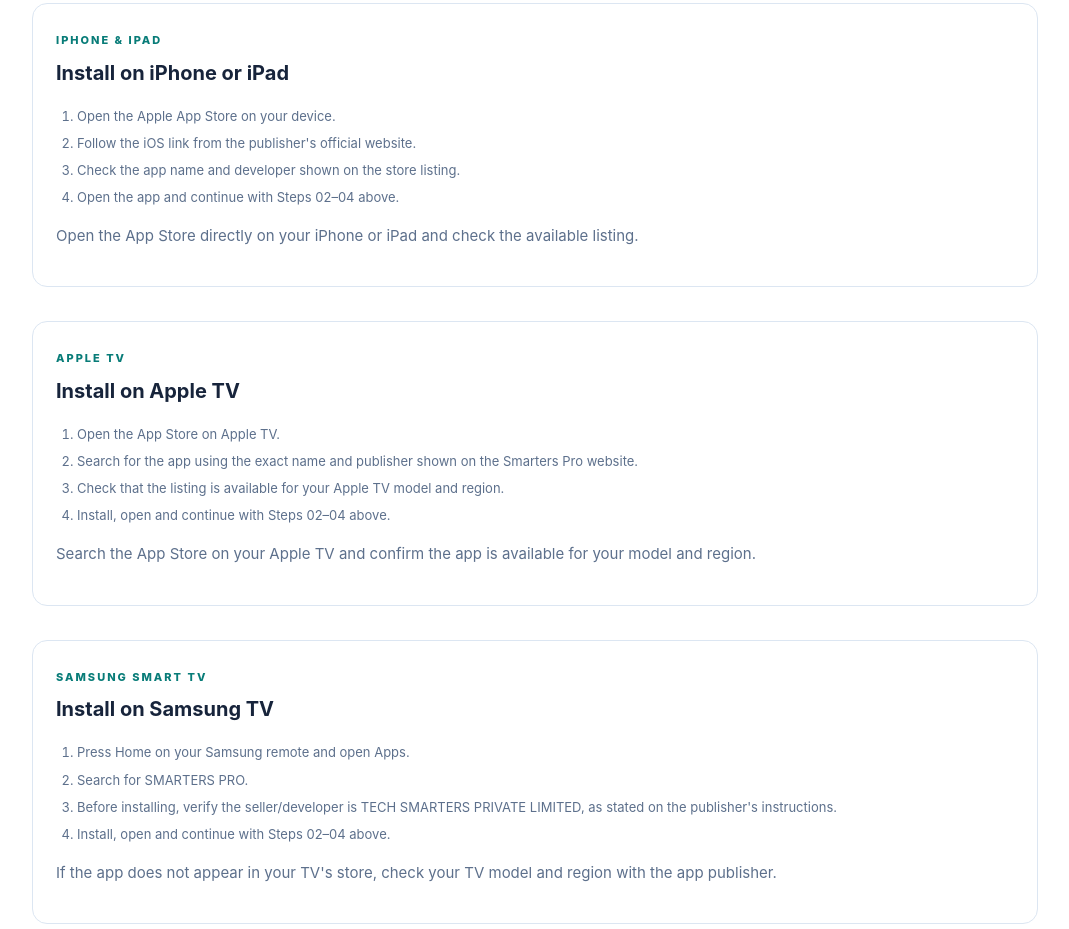
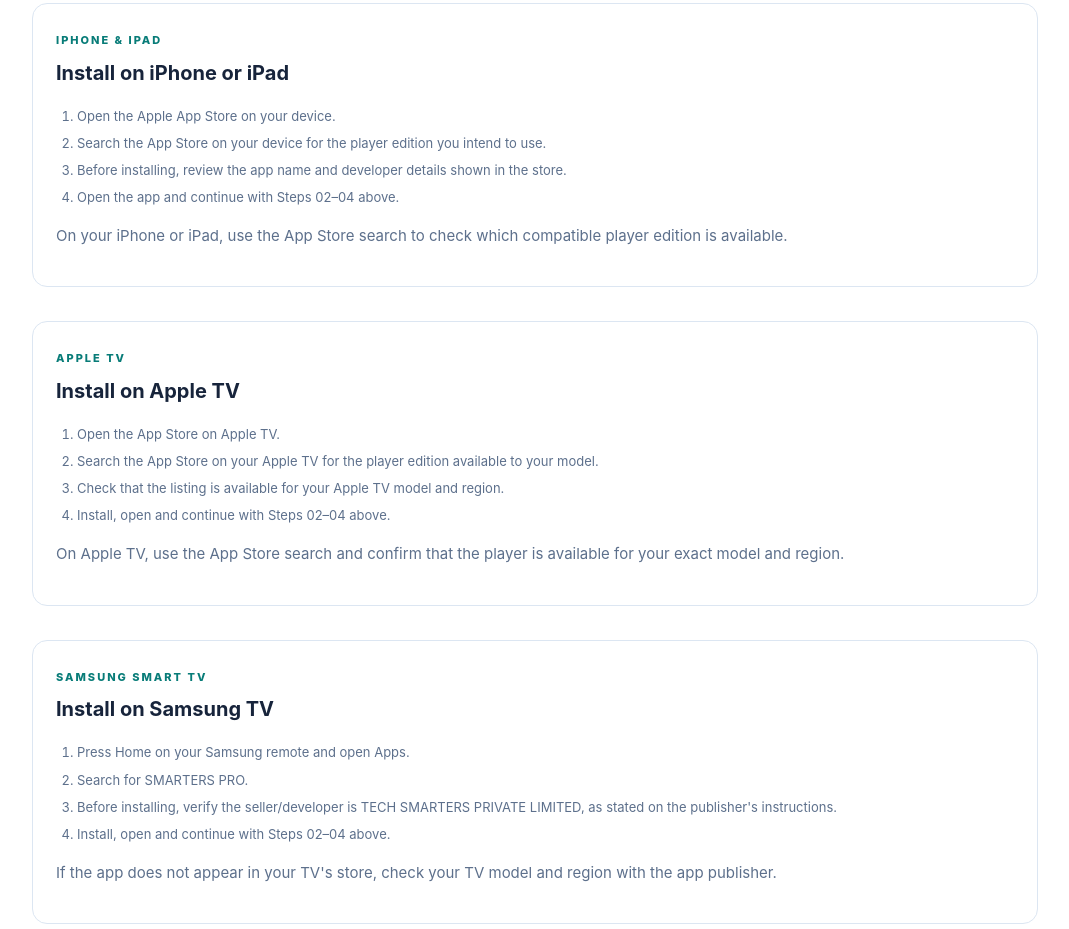
Before and after one commit to drxalan32/M3U-Playlist-Guide, a plain HTML site: page docs/guides/kemo-iptv-setup.html in a window 1280 px wide. Shown: the part 4798-5727 px from the top of the page, without its empty margins (105-1174 px from the left). Drawn offline with Linux system fonts and the light colour scheme.

Commit message:
Remove remaining app-store and publisher CTA labels from device instructions

```diff
--- a/docs/guides/kemo-iptv-setup.html
+++ b/docs/guides/kemo-iptv-setup.html
@@ -148,8 +148,8 @@
 </section>
 <section class="ksetup-device-detail" id="android"><span class="ksetup-eyebrow">ANDROID PHONE & TABLET</span><h3>Install on Android</h3><ol><li>Open Google Play on your phone or tablet.</li><li>Follow the Android download link from the Smarters Pro publisher website.</li><li>Confirm the app publisher is Tech Smarters before installing.</li><li>Open the app and continue with Steps 02–04 above.</li></ol><p>Use the app store on your Android device to locate the player edition available for your model.</p></section>
 <section class="ksetup-device-detail" id="android-tv"><span class="ksetup-eyebrow">ANDROID TV & GOOGLE TV</span><h3>Install on Android TV</h3><ol><li>Open Google Play on your TV or Android TV box.</li><li>Use the Android TV app link from the publisher, not the mobile listing.</li><li>Install and open the TV edition.</li><li>Continue with Steps 02–04 above using your remote.</li></ol><p>Use the app store on your Android TV device to locate the TV edition available for your model.</p></section>
-<section class="ksetup-device-detail" id="apple"><span class="ksetup-eyebrow">IPHONE & IPAD</span><h3>Install on iPhone or iPad</h3><ol><li>Open the Apple App Store on your device.</li><li>Follow the iOS link from the publisher's official website.</li><li>Check the app name and developer shown on the store listing.</li><li>Open the app and continue with Steps 02–04 above.</li></ol><p>Open the App Store directly on your iPhone or iPad and check the available listing.</p></section>
-<section class="ksetup-device-detail" id="apple-tv"><span class="ksetup-eyebrow">APPLE TV</span><h3>Install on Apple TV</h3><ol><li>Open the App Store on Apple TV.</li><li>Search for the app using the exact name and publisher shown on the Smarters Pro website.</li><li>Check that the listing is available for your Apple TV model and region.</li><li>Install, open and continue with Steps 02–04 above.</li></ol><p>Search the App Store on your Apple TV and confirm the app is available for your model and region.</p></section>
+<section class="ksetup-device-detail" id="apple"><span class="ksetup-eyebrow">IPHONE & IPAD</span><h3>Install on iPhone or iPad</h3><ol><li>Open the Apple App Store on your device.</li><li>Search the App Store on your device for the player edition you intend to use.</li><li>Before installing, review the app name and developer details shown in the store.</li><li>Open the app and continue with Steps 02–04 above.</li></ol><p>On your iPhone or iPad, use the App Store search to check which compatible player edition is available.</p></section>
+<section class="ksetup-device-detail" id="apple-tv"><span class="ksetup-eyebrow">APPLE TV</span><h3>Install on Apple TV</h3><ol><li>Open the App Store on Apple TV.</li><li>Search the App Store on your Apple TV for the player edition available to your model.</li><li>Check that the listing is available for your Apple TV model and region.</li><li>Install, open and continue with Steps 02–04 above.</li></ol><p>On Apple TV, use the App Store search and confirm that the player is available for your exact model and region.</p></section>
 <section class="ksetup-device-detail" id="samsung"><span class="ksetup-eyebrow">SAMSUNG SMART TV</span><h3>Install on Samsung TV</h3><ol><li>Press Home on your Samsung remote and open Apps.</li><li>Search for SMARTERS PRO.</li><li>Before installing, verify the seller/developer is TECH SMARTERS PRIVATE LIMITED, as stated on the publisher's instructions.</li><li>Install, open and continue with Steps 02–04 above.</li></ol><p>If the app does not appear in your TV's store, check your TV model and region with the app publisher.</p></section>
 <section class="ksetup-device-detail" id="desktop"><span class="ksetup-eyebrow">WINDOWS & MACOS</span><h3>Install on a computer</h3><ol><li>Open the official Smarters Pro website and choose the Windows or macOS download for your computer.</li><li>Note that the publisher currently labels these desktop editions as beta.</li><li>Download only from the publisher's own website and review the operating-system security prompt before continuing.</li><li>Open the player and continue with Steps 02–04 above.</li></ol><p>Use only a download source that you have verified for your operating system. We will add our own detailed desktop walkthrough separately.</p></section>
 <section class="ksetup-device-detail" id="web-player"><span class="ksetup-eyebrow">WEB BROWSER</span><h3>Use the WebTV Player</h3><ol><li>Open the Smarters Pro publisher website.</li><li>Choose WebTV Player and follow the publisher's link to its browser player.</li><li>Use the login or playlist method offered by that web player and supported by your Kemo account.</li><li>Avoid using a shared or public computer for private login details; sign out when finished.</li></ol><p>We will add a separate browser-player walkthrough after confirming the exact login flow and interface.</p></section>
```
